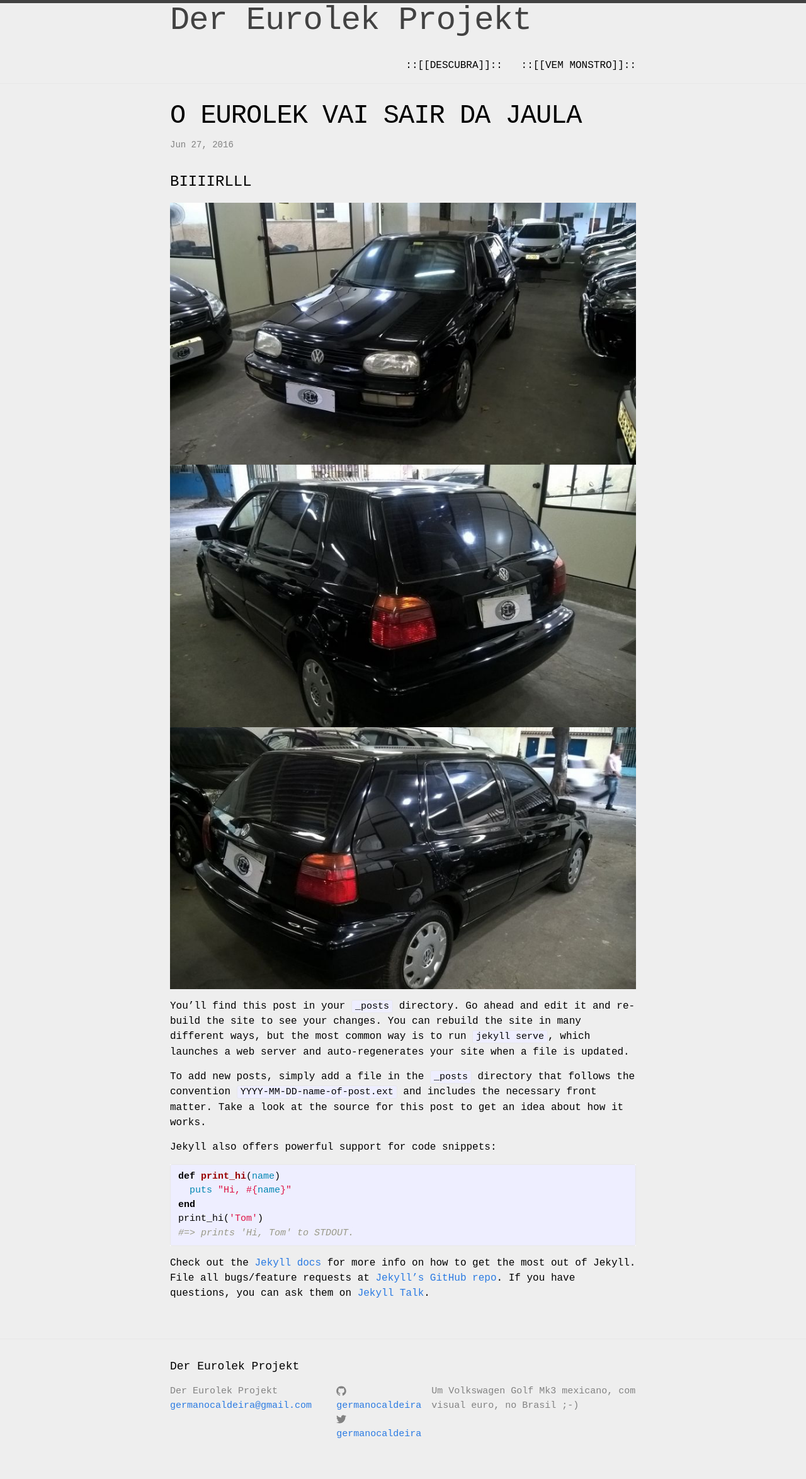
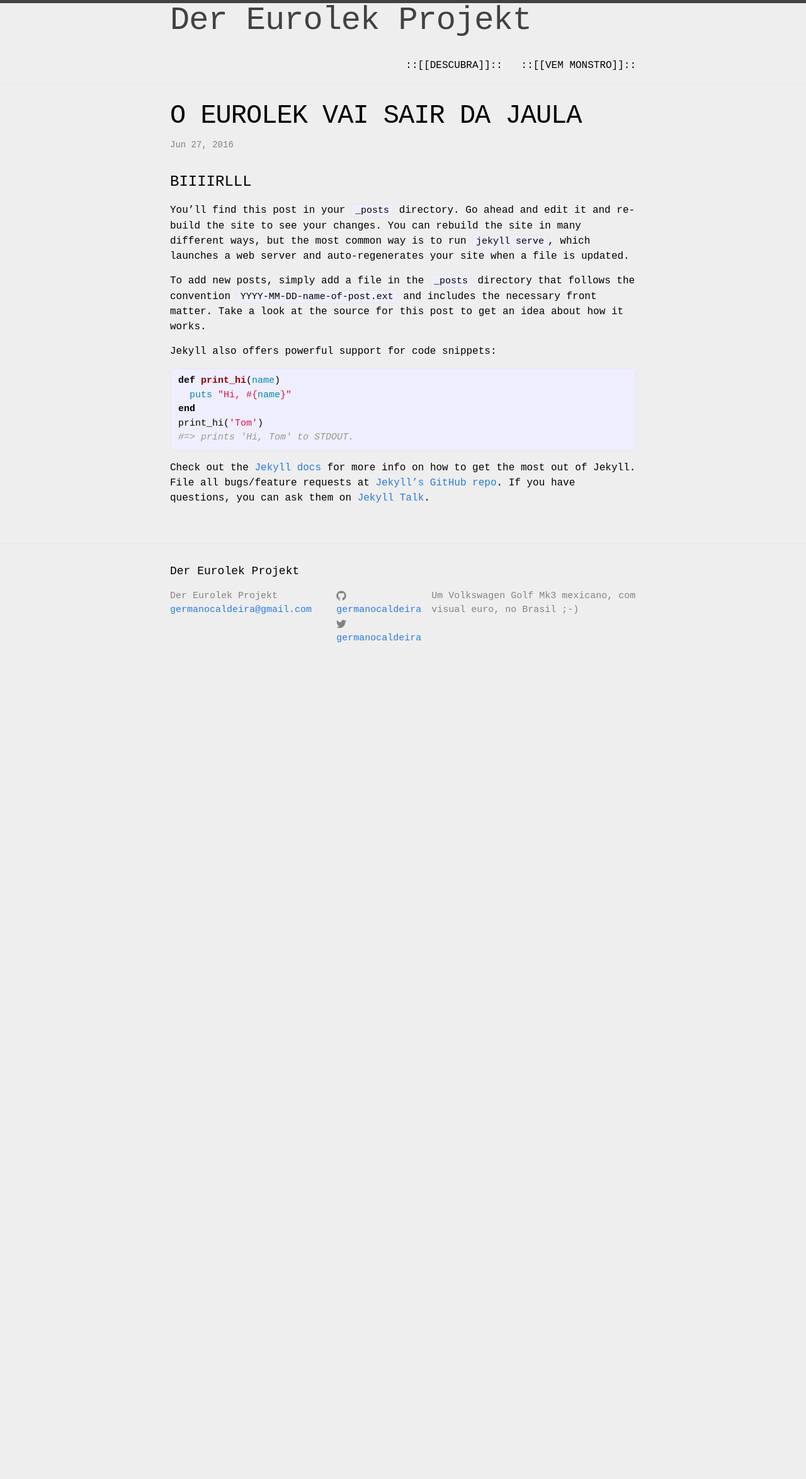
Before and after one commit to germanocaldeira/eurolek, a Jekyll site: the page built from _posts/2016-06-27-eurolek.markdown, in a window 1280 px wide. Shown: the whole page at 63% size. Built offline with Jekyll 4.4.1, drawn with Linux system fonts in a browser that asks for light colours; after the commit the page ends 1086 px from its top, so only the background shows below that.

Commit message:
update 1
fix tag issues

```diff
--- a/_posts/2016-06-27-eurolek.markdown
+++ b/_posts/2016-06-27-eurolek.markdown
@@ -7,10 +7,7 @@ categories: jekyll update
 
 <h1>BIIIIRLLL</h1>
 
-{% lightbox carro1.jpg, Golf GL , Carro comprado %}
-<!--more-->
-{% lightbox carro2.jpg, Golf GL , Carro comprado %}
-{% lightbox carro3.jpg, Golf GL , Carro comprado %}
+
 
 
 
```
